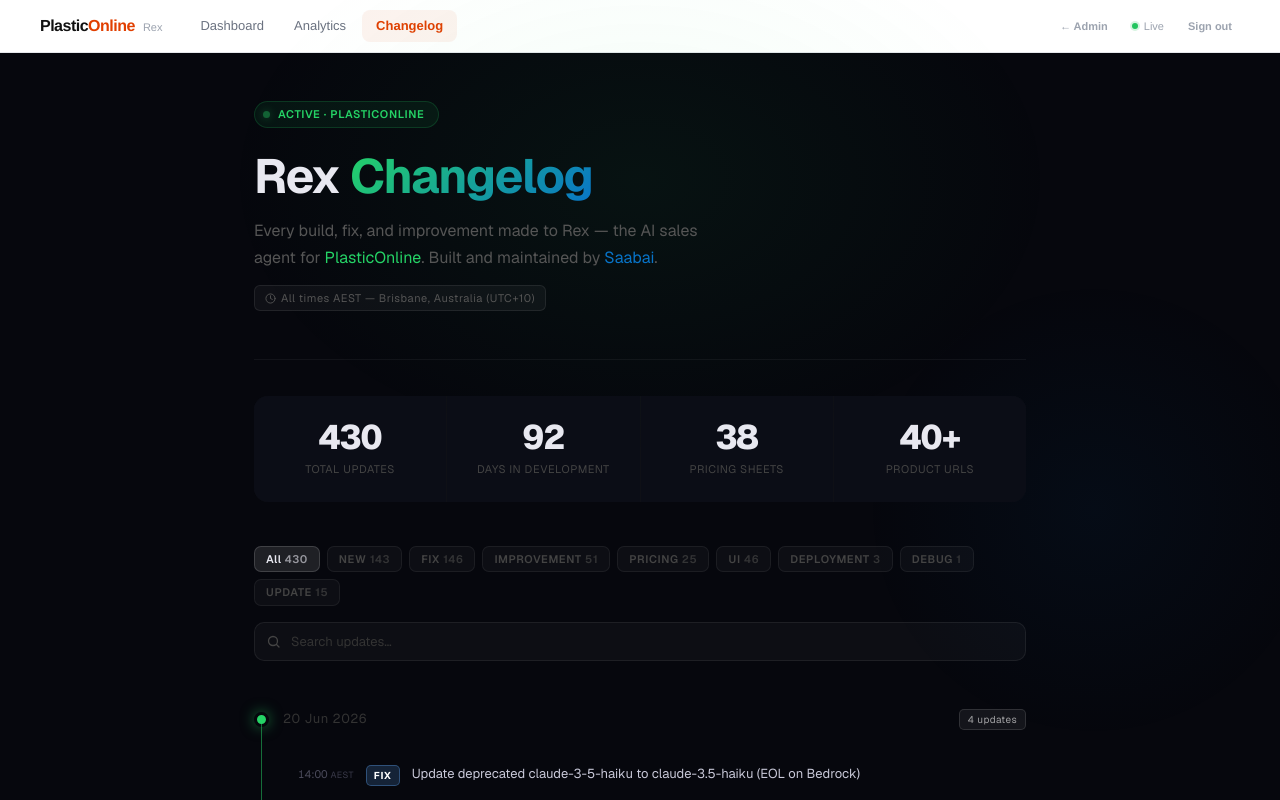
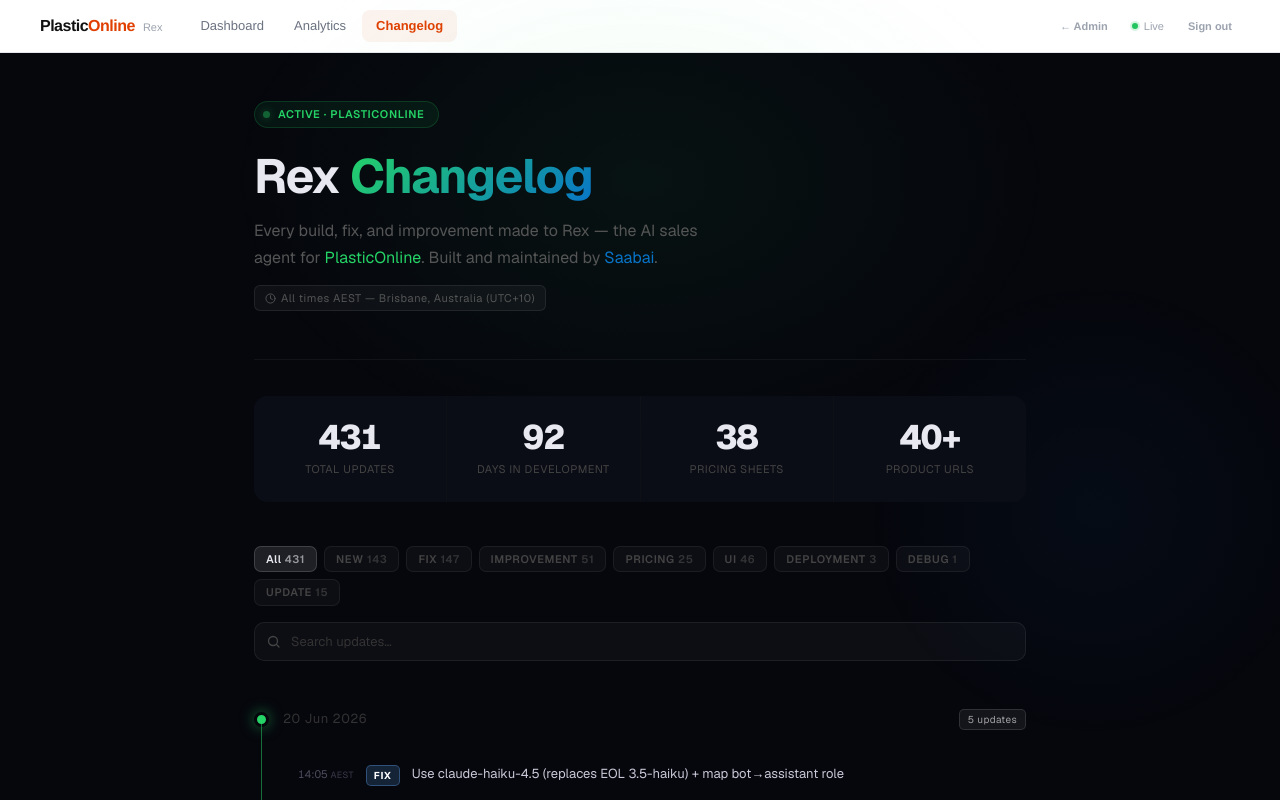
Before and after one commit to sg-satoshi/saabai-site, a Next.js app: page /rex-changelog in a window 1280 px wide. Shown: the top 800 px of the page. Built offline with nearby package versions, Linux system fonts and the light colour scheme.

Commit message:
fix: limit nico-chat maxTokens to 500 (credit budget)

```diff
--- a/app/api/nico-chat/route.ts
+++ b/app/api/nico-chat/route.ts
@@ -74,6 +74,7 @@ export async function POST(req: Request) {
       model,
       system: SYSTEM_PROMPT,
       messages: chatMessages,
+      maxTokens: 500,
     });
 
     return new Response(JSON.stringify({ content: result.text }), {
--- a/app/rex-changelog/ChangelogClient.tsx
+++ b/app/rex-changelog/ChangelogClient.tsx
@@ -32,6 +32,7 @@ const CHANGELOG: Day[] = [
   {
     date: "20 Jun 2026",
     entries: [
+      { time: "14:05", tag: "FIX", title: "Use claude-haiku-4.5 (replaces EOL 3.5-haiku) + map bot→assistant role" },
       { time: "14:00", tag: "FIX", title: "Update deprecated claude-3-5-haiku to claude-3.5-haiku (EOL on Bedrock)" },
       { time: "13:50", tag: "FIX", title: "Whitelist /api/nico-chat in proxy" },
       { time: "13:44", tag: "NEW", title: "Add Sofia AI chat widget for Nico Moretti" },
```
